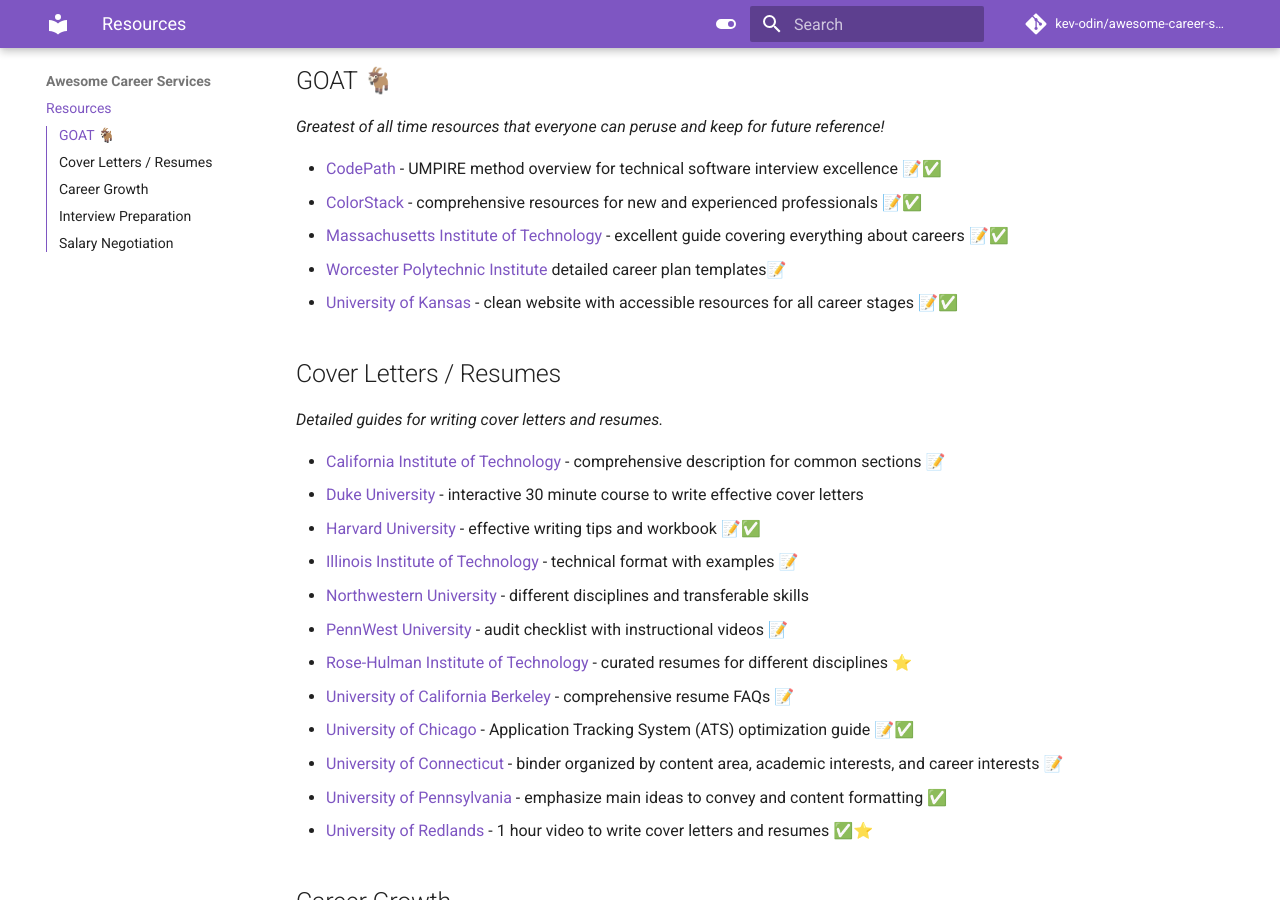
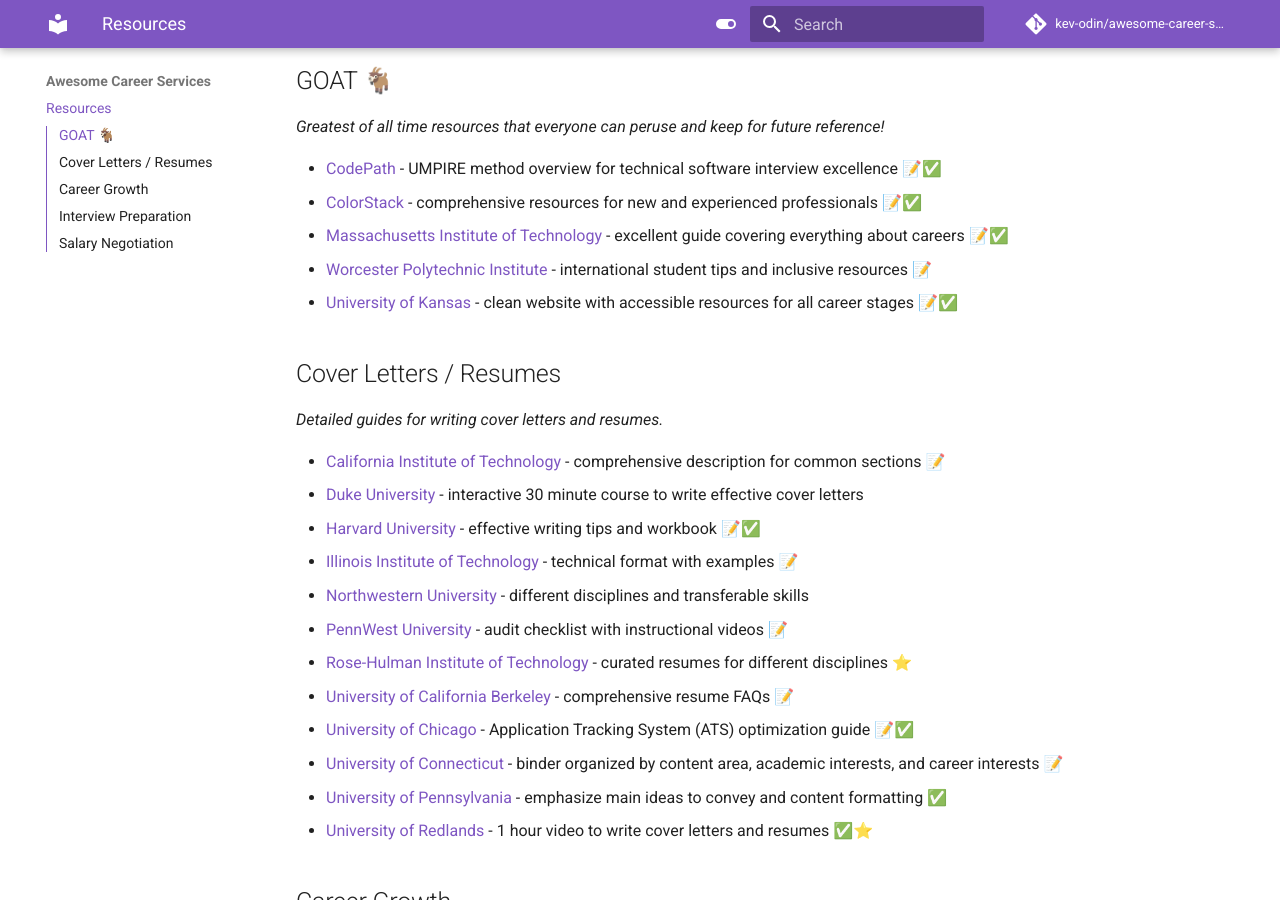
Before and after one commit to kev-odin/awesome-career-services, an MkDocs documentation site: the page built from docs/index.md, in a window 1280 px wide and 900 px high, scrolled down 540 px. Built offline with MkDocs 1.6.1 and Material for MkDocs 9.7.7, drawn with Linux system fonts in a browser that asks for light colours; comment, search, counter and statistics services are not loaded.

Commit message:
update: wording for WPI

```diff
--- a/docs/index.md
+++ b/docs/index.md
@@ -21,7 +21,7 @@ _Greatest of all time resources that everyone can peruse and keep for future ref
 - [CodePath](https://codepathdotorg.notion.site/codepathdotorg/CodePath-Career-Kit-80f86d446b654772832f9162c6c03950) - UMPIRE method overview for technical software interview excellence 📝✅
 - [ColorStack](https://wiki.colorstack.org/the-colorstack-family/) - comprehensive resources for new and experienced professionals 📝✅
 - [Massachusetts Institute of Technology](https://capd.mit.edu/resources/career-handbook/) - excellent guide covering everything about careers 📝✅
-- [Worcester Polytechnic Institute ](https://www.wpi.edu/student-experience/career-development/resources) detailed career plan templates📝
+- [Worcester Polytechnic Institute ](https://www.wpi.edu/student-experience/career-development/resources) - international student tips and inclusive resources 📝
 - [University of Kansas](https://career.ku.edu/job-search-prep) - clean website with accessible resources for all career stages 📝✅
 
 
```
